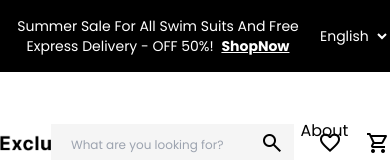
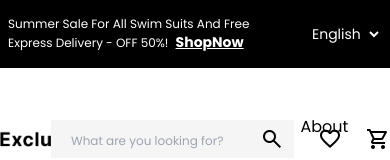
Before and after one commit to Fahim-Hossain-Munna/E-com, a Vue app: page / in a window 390 px wide. Shown: the top 160 px of the page. Built offline with nearby package versions, Linux system fonts and the light colour scheme.

Commit message:
haeder part responsive complete

```diff
--- a/src/components/Header/Header.vue
+++ b/src/components/Header/Header.vue
@@ -8,10 +8,10 @@ import Container from '../layouts/Container.vue';
     <header class="bg-black w-full py-4">
         <!-- <div class="max-w-[1170px] mx-auto flex items-center justify-between"> -->
             <Container className="flex items-center justify-between">
-            <p class="w-full text-center text-white font-pop text-sm">Summer Sale For All Swim Suits And Free Express Delivery - OFF 50%!
+            <p class="w-full text-start lg:text-center text-white font-pop text-xs px-2 lg:px-0 lg:text-sm">Summer Sale For All Swim Suits And Free Express Delivery - OFF 50%!
                 <a href="#" class="font-pop text-sm font-bold ml-1 underline">ShopNow</a>
             </p>
-            <select class="font-pop text-sm outline-none bg-transparent text-white pr-[5px]">
+            <select class="font-pop text-sm outline-none bg-transparent text-white pr-[5px] mx-2 lg:mx-0">
                 <option value="English" class="bg-black">English</option>
                 <option value="English" class="bg-black">English</option>
                 <option value="English" class="bg-black">English</option>
```
